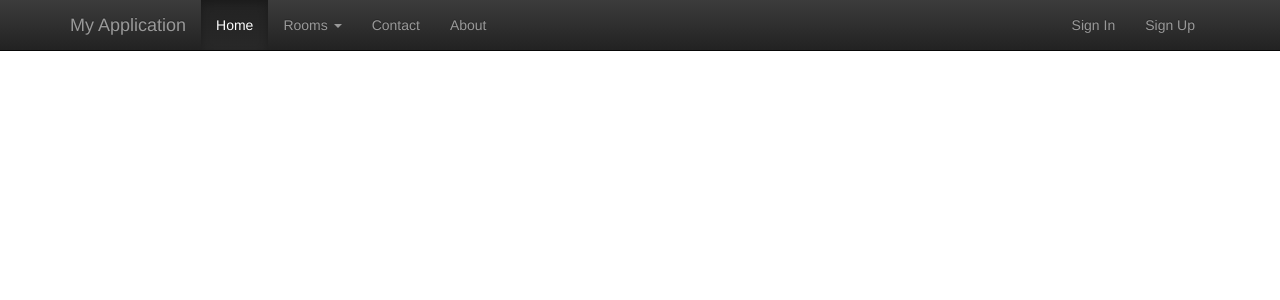
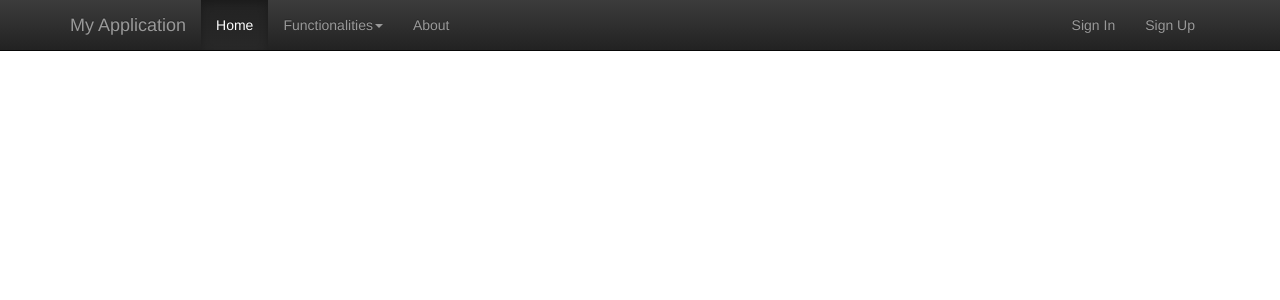
Before and after one commit to alexgamas/flask-scaffolding, a Flask app: page /home/ in a window 1280 px wide. Shown: the top 300 px of the page. Run offline with Flask 2, Linux system fonts and the light colour scheme; some libraries are stand-ins or nearby versions.

Commit message:
menu changes...

```diff
--- a/app/templates/base.html
+++ b/app/templates/base.html
@@ -58,22 +58,25 @@
 					<ul class="nav navbar-nav">
 						<li class="active"><a href="#">Home</a></li>
 
-						<li class="dropdown"><a href="#" class="dropdown-toggle" data-toggle="dropdown">Rooms <b class="caret"></b></a>
+
+						<li class="dropdown"><a href="#" class="dropdown-toggle" data-toggle="dropdown">Functionalities<b class="caret"></b></a>
 							<ul class="dropdown-menu">
 
-								<li class="dropdown-header">My Rooms</li>
+                                <li><a href="#">Music</a></li>
+                                <li><a href="#">Music</a></li>
+                                <li><a href="#">Music</a></li>
 
-								<li><a href="#">Book</a></li>
+                                <!--
+
 								<li><a href="#">Search</a></li>
 
 								<li class="divider"></li>
 								<li class="dropdown-header">Nav header</li>
 								<li><a href="#">Separated link</a></li>
 								<li><a href="#">One more separated link</a></li>
+								-->
 							</ul>
 						</li>
-
-						<li><a href="#contact">Contact</a></li>
 
 						<li><a href="#about">About</a></li>
 					</ul>
```
